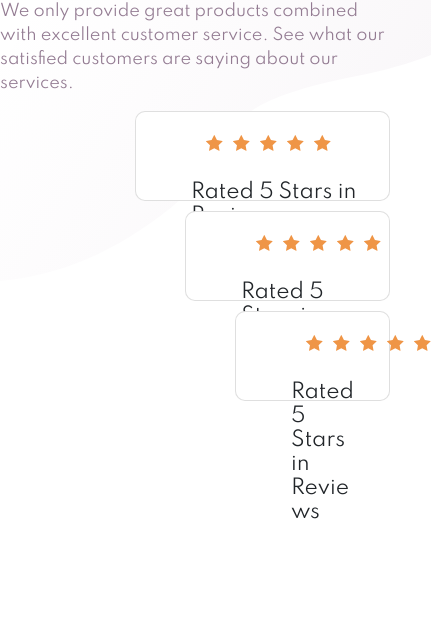
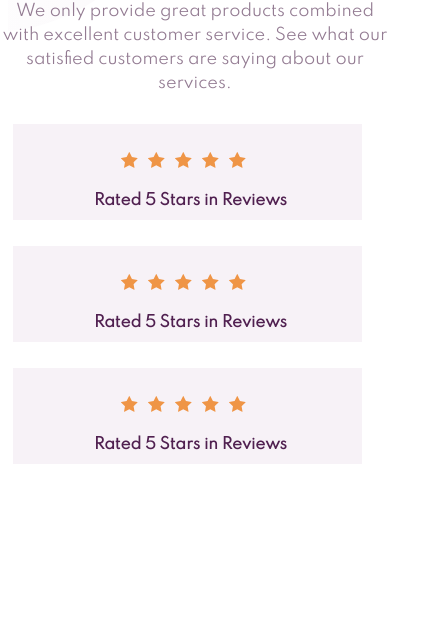
Before and after one commit to muhammadwasil97/front-end-mentor-challenge-1, a website: page index.html in a window 390 px wide. Shown: the part 201-844 px from the top of the page, 431 px wide, since content can reach past the window. Drawn offline with nearby package versions, Linux system fonts and the light colour scheme.

Commit message:
Upper portion complete

```diff
--- a/assets/css/style.css
+++ b/assets/css/style.css
@@ -5,6 +5,13 @@ body{
     background-image: url('/assets/images/bg-pattern-top-desktop.svg');
     background-repeat: no-repeat;
     background-position: left;
+}
+@media screen and (max-width: 991px){
+    body{
+        background-image: url('/assets/images/bg-pattern-top-mobile.svg');
+        background-repeat: no-repeat;
+        background-position: top;
+    }
 }
 .top-heading{
     color: hsl(300, 43%, 22%);
@@ -19,7 +26,9 @@ body{
 .icons-list{
     list-style-type: none;
     list-style: none;
-    margin-top: 8px;
+    margin-top: 3px;
+    display: flex;
+    flex-wrap: nowrap;
 }
 .icons-list .icon{
     display: inline;
@@ -29,18 +38,19 @@ body{
 }
 .review-cards-col .row #review-card{
     border-radius: 10px;
-    max-height: 90px;
+    max-height: 50px;
 }
 .review-cards-col .row:nth-child(2n+0){
-    padding: 10px 0 10px 50px;
+    padding: 30px 0 10px 45px;
 }
 .review-cards-col .row:nth-child(3){
-    padding: 0 0 0 100px;
+    padding: 20px 0 0 90px;
 }
 #review-card .card-body{
     display: flex;
     flex-wrap: wrap;
     margin: -10px -10px -10px -10px;
+    background-color: hsl(300, 24%, 96%);
 }
 .icons-list .icon img{
     width: 17px;
@@ -56,5 +66,56 @@ body{
 }
 #review-card .card-body div .card-title{
     margin-left: 30px;
-    margin-top: 10px;
+    margin-top: 5px;
+    color: hsl(300, 43%, 22%);
+    font-weight: 700;
+    display: flex;
+    flex-wrap: nowrap;
 }
+
+@media screen and (min-width:992px) and (max-width:1200px){
+    .review-cards-col{
+        padding-left: 0px;
+    }
+}
+@media screen and (max-width:991px) and (min-width:768px){
+    .review-cards-col .row:nth-child(n){
+        padding: 20px 0 20px 0px;
+    }
+    .review-cards-col{
+        margin-left: -50px;
+    }
+}
+
+@media screen and (max-width:767px){
+    .review-cards-col .row:nth-child(n){
+        padding: 20px 0 20px 0px;
+    }
+    .review-cards-col{
+        margin-left: -75px;
+    }
+    .review-cards-col .row #review-card{
+        max-height: 80px;
+    }
+    .icons-list{
+        float: none;
+    }
+}
+@media screen and (max-width: 499px){
+    #review-card .card-body div .card-title{
+        font-size: 15px;
+    }
+    #review-card .card-body{
+        margin: -48px -48px -48px -48px;
+        max-height: 100px;
+    }
+    .review-cards-col .row #review-card{
+        padding: 40px 0 40px 0;
+    }
+}
+
+@media screen and (max-width: 357px){
+    #review-card .card-body div .card-title{
+        font-size: 10px;
+    }
+}
--- a/index.html
+++ b/index.html
@@ -10,20 +10,20 @@
 <body>
 <div class="container">
     <div class="row upper-row mt-5">
-            <div class="col-sm-4 col-12">
+        <div class="col-lg-4 col-12">
             <div class="row">
-                    <h1 class="top-heading">10,000+ of our users love our products.</h1>
+                <h1 class="top-heading d-flex text-lg-left text-center">10,000+ of our users love our products.</h1>
             </div>
             <div class="row top-description">
-                    <p>We only provide great products combined with excellent customer service. See what our satisfied customers are saying about our services.</p>
+                <p class="d-flex text-lg-left text-center">We only provide great products combined with excellent customer service. See what our satisfied customers are saying about our services.</p>
             </div>
         </div>
-            <div class="col-sm-8 col-12 review-cards-col">
+        <div class="col-lg-8 col-12 review-cards-col">
             <div class="row">
                 <div class="card" id="review-card">
                     <div class="card-body">
-                            <div class="col-sm-4 col-12">
-                                <ul class="icons-list ">
+                        <div class="col-md-4 col-12">
+                            <ul class="icons-list d-flex justify-content-center mr-5">
                                 <li class="icon"><img src="assets/images/icon-star.svg" alt="stars"></li>
                                 <li class="icon"><img src="assets/images/icon-star.svg" alt="stars"></li>
                                 <li class="icon"><img src="assets/images/icon-star.svg" alt="stars"></li>
@@ -31,8 +31,8 @@
                                 <li class="icon"><img src="assets/images/icon-star.svg" alt="stars"></li>
                             </ul>
                         </div>
-                            <div class="col-sm-8 col-12">
-                                <h5 class="card-title">Rated 5 Stars in Reviews</h5>
+                        <div class="col-md-8 col-12">
+                            <h5 class="card-title d-flex justify-content-center pr-4">Rated 5 Stars in Reviews</h5>
                         </div>
                     </div>
                 </div>
@@ -40,8 +40,8 @@
             <div class="row">
                 <div class="card" id="review-card">
                     <div class="card-body">
-                            <div class="col-sm-4 col-12">
-                                <ul class="icons-list ">
+                        <div class="col-md-4 col-12">
+                            <ul class="icons-list d-flex justify-content-center mr-5">
                                 <li class="icon"><img src="assets/images/icon-star.svg" alt="stars"></li>
                                 <li class="icon"><img src="assets/images/icon-star.svg" alt="stars"></li>
                                 <li class="icon"><img src="assets/images/icon-star.svg" alt="stars"></li>
@@ -49,8 +49,8 @@
                                 <li class="icon"><img src="assets/images/icon-star.svg" alt="stars"></li>
                             </ul>
                         </div>
-                            <div class="col-sm-8 col-12">
-                                <h5 class="card-title">Rated 5 Stars in Reviews</h5>
+                        <div class="col-md-8 col-12">
+                            <h5 class="card-title d-flex pr-4 justify-content-center">Rated 5 Stars in Reviews</h5>
                         </div>
                     </div>
                 </div>
@@ -58,8 +58,8 @@
             <div class="row">
                 <div class="card" id="review-card">
                     <div class="card-body">
-                            <div class="col-sm-4 col-12">
-                                <ul class="icons-list">
+                        <div class="col-md-4 col-12">
+                            <ul class="icons-list d-flex justify-content-center mr-5">
                                 <li class="icon"><img src="assets/images/icon-star.svg" alt="stars"></li>
                                 <li class="icon"><img src="assets/images/icon-star.svg" alt="stars"></li>
                                 <li class="icon"><img src="assets/images/icon-star.svg" alt="stars"></li>
@@ -67,8 +67,8 @@
                                 <li class="icon"><img src="assets/images/icon-star.svg" alt="stars"></li>
                             </ul>
                         </div>
-                            <div class="col-sm-8 col-12">
-                                <h5 class="card-title">Rated 5 Stars in Reviews</h5>
+                        <div class="col-md-8 col-12">
+                            <h5 class="card-title d-flex pr-4 justify-content-center">Rated 5 Stars in Reviews</h5>
                         </div>
                     </div>
                 </div>
@@ -76,6 +76,7 @@
         </div>
     </div>
 </div>
+
     <script>
         const iconStar = (id) => {
             for(let i=0; i<=4; i++){
```
Also changed, not shown: assets/images/bg-pattern-top-mobile.svg (added). Lines whose indentation alone changed are shown as unchanged.
